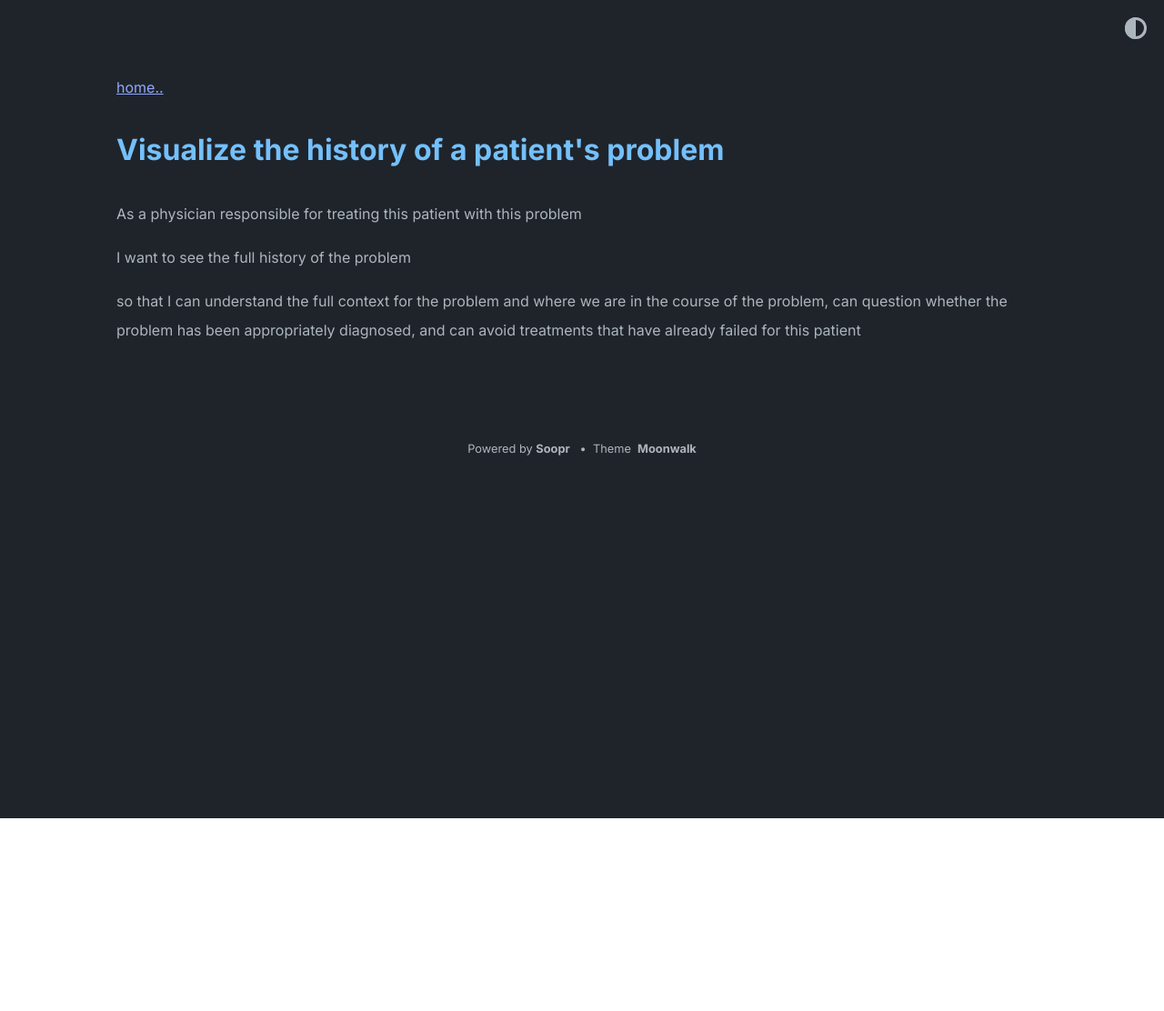
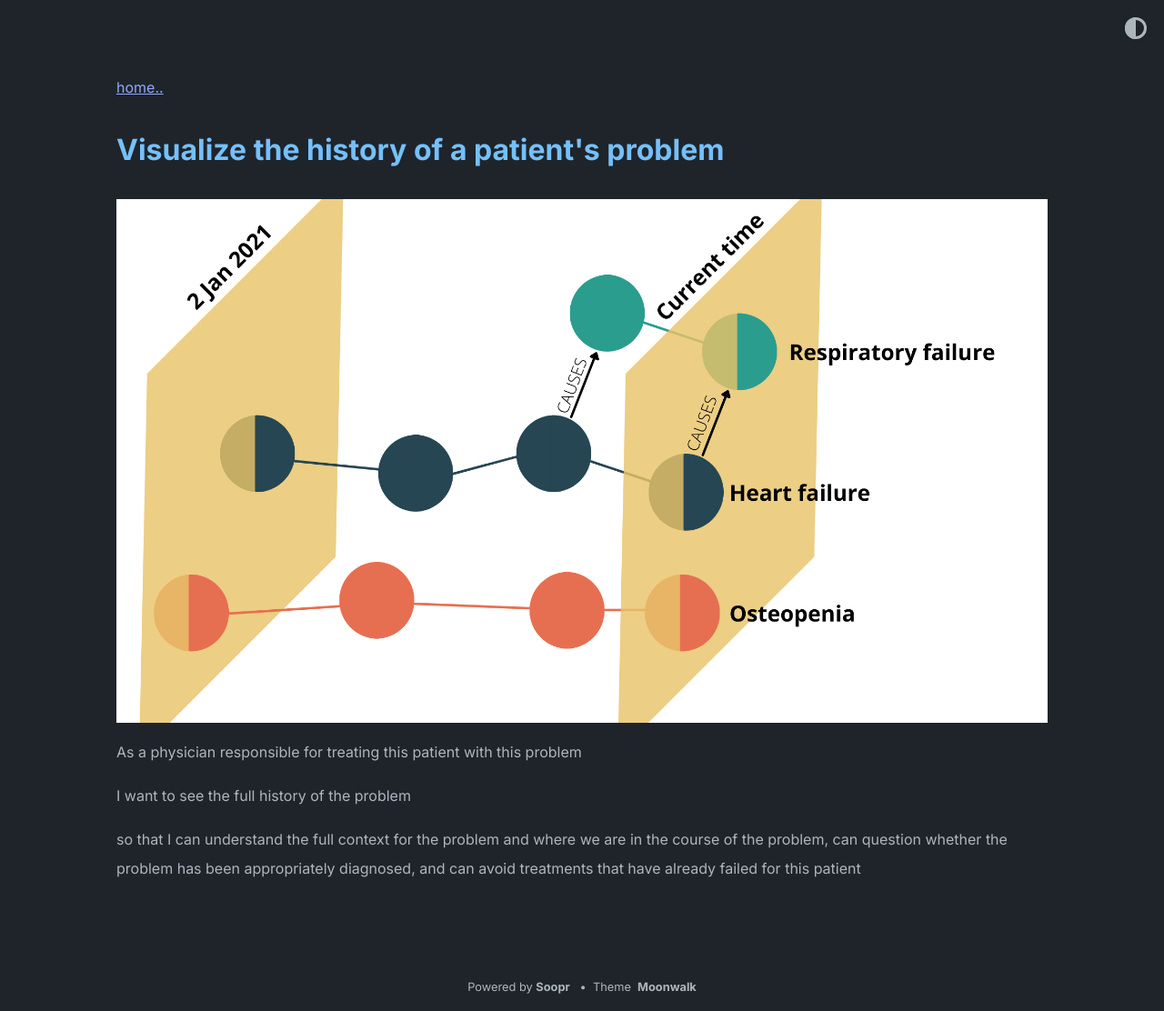
Before and after one commit to MIS-GrApH-AI/mis-graph-ai.github.io, a Jekyll site: the page built from use-cases/visualize-history.md, in a window 1280 px wide. Shown: the whole page at 91% size. Built offline with Jekyll 4.4.1, drawn with Linux system fonts in a browser that asks for light colours; before the commit the page ends 900 px from its top, so only the background shows below that.

Commit message:
Update visualize-history.md

```diff
--- a/use-cases/visualize-history.md
+++ b/use-cases/visualize-history.md
@@ -9,6 +9,8 @@ layout: default
 </h1>
 </header>
 
+![Problems over time](/images/Track_problems_over_time.png)
+
 As a physician responsible for treating this patient with this problem
 
 I want to see the full history of the problem
```
